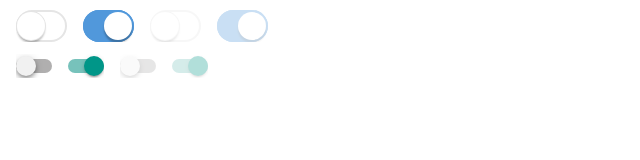
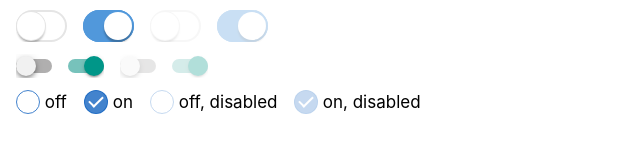
Before and after one commit to jammi/rsnc-onsen, a plain HTML site: page built/index.html in a window 1280 px wide. Shown: the whole page, without its empty margins (0-640 px from the left). Drawn offline with Linux system fonts and the light colour scheme.

Commit message:
Checkbox is functional now

```diff
--- a/built/test.js
+++ b/built/test.js
@@ -3,109 +3,96 @@ const LOAD = require('core/load');
 LOAD(() => {
   const Switch = require('onsen/switch');
   const MaterialSwitch = require('onsen/materialswitch');
-  // const Range = require('onsen/range');
-  // const MaterialRange = require('onsen/materialrange');
-  // const NavigationBar = require('onsen/navigationbar');
-  // const NavigationBarItem = require('onsen/navigationbaritem');
-  // const NavigationBarWithOutlineButton = require('onsen/navigationbarwithoutlinebutton');
-  // const BottomBar = require('onsen/bottombar');
-  // const NavigationBarWithSegment = require('onsen/navigationbarwithsegment');
-  // const MaterialNavigationBar = require('onsen/materialnavigationbar');
-  // const NoShadowNavigationBar = require('onsen/noshadownavigationbar');
-  // const MaterialNavigationBarWithIcons = require('onsen/materialnavigationbarwithicons');
-  // const TransparentNavigationBar = require('onsen/transparentnavigationbar');
-  // const Button = require('onsen/button');
-  // const OutlineButton = require('onsen/outlinebutton');
-  // const LightButton = require('onsen/lightbutton');
-  // const QuietButton = require('onsen/quietbutton');
-  // const CallToActionButton = require('onsen/calltoactionbutton');
-  // const LargeButton = require('onsen/largebutton');
-  // const LargeQuietButton = require('onsen/largequietbutton');
-  // const LargeCallToActionButton = require('onsen/largecalltoactionbutton');
-  // const MaterialButton = require('onsen/materialbutton');
-  // const MaterialFlatButton = require('onsen/materialflatbutton');
-  // const ButtonBar = require('onsen/buttonbar');
-  // const Segment = require('onsen/segment');
-  // const IconTabBar = require('onsen/icontabbar');
-  // const TabBar = require('onsen/tabbar');
-  // const IconOnlyTabBar = require('onsen/icononlytabbar');
-  // const TopTabBar = require('onsen/toptabbar');
-  // const BorderedTopTabBar = require('onsen/borderedtoptabbar');
-  // const MaterialTabBar = require('onsen/materialtabbar');
-  // const MaterialTabBarIconOnly = require('onsen/materialtabbaricononly');
-  // const MaterialTabBarIconAndLabel = require('onsen/materialtabbariconandlabel');
-  // const Notification = require('onsen/notification');
-  // const ToolBarButton = require('onsen/toolbarbutton');
-  // const Checkbox = require('onsen/checkbox');
-  // const NoBorderCheckbox = require('onsen/nobordercheckbox');
-  // const MaterialCheckbox = require('onsen/materialcheckbox');
-  // const RadioButton = require('onsen/radiobutton');
-  // const MaterialRadioButton = require('onsen/materialradiobutton');
-  // const List = require('onsen/list');
-  // const NoborderList = require('onsen/noborderlist');
-  // const CategoryListHeader = require('onsen/categorylistheader');
-  // const TappableList = require('onsen/tappablelist');
-  // const SwitchInListItem = require('onsen/switchinlistitem');
-  // const ListItemWithChevron = require('onsen/listitemwithchevron');
-  // const InsetList = require('onsen/insetlist');
-  // const RadioButtonInListItem = require('onsen/radiobuttoninlistitem');
-  // const CheckboxInListItem = require('onsen/checkboxinlistitem');
-  // const NoBorderCheckboxInListItem = require('onsen/nobordercheckboxinlistitem');
-  // const TextInputInListItem = require('onsen/textinputinlistitem');
-  // const TextareaInListItem = require('onsen/textareainlistitem');
-  // const RightLabelInListItem = require('onsen/rightlabelinlistitem');
-  // const ListItemWithSubtitle = require('onsen/listitemwithsubtitle');
-  // const ListItemWithThumbnail = require('onsen/listitemwiththumbnail');
-  // const ListItemWithIcon = require('onsen/listitemwithicon');
-  // const MaterialList = require('onsen/materiallist');
-  // const MaterialListWithHeader = require('onsen/materiallistwithheader');
-  // const MaterialListWithCheckboxes = require('onsen/materiallistwithcheckboxes');
-  // const MaterialListWithThumbnails = require('onsen/materiallistwiththumbnails');
-  // const MaterialListWithIcons = require('onsen/materiallistwithicons');
-  // const ListItemWithoutDivider = require('onsen/listitemwithoutdivider');
-  // const ListItemWithLongDivider = require('onsen/listitemwithlongdivider');
-  // const SearchInput = require('onsen/searchinput');
-  // const TextInput = require('onsen/textinput');
-  // const UnderbarTextInput = require('onsen/underbartextinput');
-  // const MaterialInput = require('onsen/materialinput');
-  // const Textarea = require('onsen/textarea');
-  // const TextareaTransparent = require('onsen/textareatransparent');
-  // const Dialog = require('onsen/dialog');
-  // const MaterialDialog = require('onsen/materialdialog');
-  // const AlertDialog = require('onsen/alertdialog');
-  // const AlertDialogWithoutTitle = require('onsen/alertdialogwithouttitle');
-  // const AlertDialogWithMultipleButtons = require('onsen/alertdialogwithmultiplebuttons');
-  // const AlertDialogWithMultipleButtons2 = require('onsen/alertdialogwithmultiplebuttons2');
-  // const MaterialAlertDialog = require('onsen/materialalertdialog');
-  // const Popover = require('onsen/popover');
-  // const PopoverDown = require('onsen/popoverdown');
-  // const PopoverLeft = require('onsen/popoverleft');
-  // const PopoverRight = require('onsen/popoverright');
-  // const Modal = require('onsen/modal');
-  // const ProgressBar = require('onsen/progressbar');
-  // const ProgressCircle = require('onsen/progresscircle');
-  // const Fab = require('onsen/fab');
-  // const FabMini = require('onsen/fabmini');
+  const Range = require('onsen/range');
+  const MaterialRange = require('onsen/materialrange');
+  const NavigationBar = require('onsen/navigationbar');
+  const NavigationBarItem = require('onsen/navigationbaritem');
+  const NavigationBarWithOutlineButton = require('onsen/navigationbarwithoutlinebutton');
+  const BottomBar = require('onsen/bottombar');
+  const NavigationBarWithSegment = require('onsen/navigationbarwithsegment');
+  const MaterialNavigationBar = require('onsen/materialnavigationbar');
+  const NoShadowNavigationBar = require('onsen/noshadownavigationbar');
+  const MaterialNavigationBarWithIcons = require('onsen/materialnavigationbarwithicons');
+  const TransparentNavigationBar = require('onsen/transparentnavigationbar');
+  const Button = require('onsen/button');
+  const OutlineButton = require('onsen/outlinebutton');
+  const LightButton = require('onsen/lightbutton');
+  const QuietButton = require('onsen/quietbutton');
+  const CallToActionButton = require('onsen/calltoactionbutton');
+  const LargeButton = require('onsen/largebutton');
+  const LargeQuietButton = require('onsen/largequietbutton');
+  const LargeCallToActionButton = require('onsen/largecalltoactionbutton');
+  const MaterialButton = require('onsen/materialbutton');
+  const MaterialFlatButton = require('onsen/materialflatbutton');
+  const ButtonBar = require('onsen/buttonbar');
+  const Segment = require('onsen/segment');
+  const IconTabBar = require('onsen/icontabbar');
+  const TabBar = require('onsen/tabbar');
+  const IconOnlyTabBar = require('onsen/icononlytabbar');
+  const TopTabBar = require('onsen/toptabbar');
+  const BorderedTopTabBar = require('onsen/borderedtoptabbar');
+  const MaterialTabBar = require('onsen/materialtabbar');
+  const MaterialTabBarIconOnly = require('onsen/materialtabbaricononly');
+  const MaterialTabBarIconAndLabel = require('onsen/materialtabbariconandlabel');
+  const Notification = require('onsen/notification');
+  const ToolBarButton = require('onsen/toolbarbutton');
+  const Checkbox = require('onsen/checkbox');
+  const NoBorderCheckbox = require('onsen/nobordercheckbox');
+  const MaterialCheckbox = require('onsen/materialcheckbox');
+  const RadioButton = require('onsen/radiobutton');
+  const MaterialRadioButton = require('onsen/materialradiobutton');
+  const List = require('onsen/list');
+  const NoborderList = require('onsen/noborderlist');
+  const CategoryListHeader = require('onsen/categorylistheader');
+  const TappableList = require('onsen/tappablelist');
+  const SwitchInListItem = require('onsen/switchinlistitem');
+  const ListItemWithChevron = require('onsen/listitemwithchevron');
+  const InsetList = require('onsen/insetlist');
+  const RadioButtonInListItem = require('onsen/radiobuttoninlistitem');
+  const CheckboxInListItem = require('onsen/checkboxinlistitem');
+  const NoBorderCheckboxInListItem = require('onsen/nobordercheckboxinlistitem');
+  const TextInputInListItem = require('onsen/textinputinlistitem');
+  const TextareaInListItem = require('onsen/textareainlistitem');
+  const RightLabelInListItem = require('onsen/rightlabelinlistitem');
+  const ListItemWithSubtitle = require('onsen/listitemwithsubtitle');
+  const ListItemWithThumbnail = require('onsen/listitemwiththumbnail');
+  const ListItemWithIcon = require('onsen/listitemwithicon');
+  const MaterialList = require('onsen/materiallist');
+  const MaterialListWithHeader = require('onsen/materiallistwithheader');
+  const MaterialListWithCheckboxes = require('onsen/materiallistwithcheckboxes');
+  const MaterialListWithThumbnails = require('onsen/materiallistwiththumbnails');
+  const MaterialListWithIcons = require('onsen/materiallistwithicons');
+  const ListItemWithoutDivider = require('onsen/listitemwithoutdivider');
+  const ListItemWithLongDivider = require('onsen/listitemwithlongdivider');
+  const SearchInput = require('onsen/searchinput');
+  const TextInput = require('onsen/textinput');
+  const UnderbarTextInput = require('onsen/underbartextinput');
+  const MaterialInput = require('onsen/materialinput');
+  const Textarea = require('onsen/textarea');
+  const TextareaTransparent = require('onsen/textareatransparent');
+  const Dialog = require('onsen/dialog');
+  const MaterialDialog = require('onsen/materialdialog');
+  const AlertDialog = require('onsen/alertdialog');
+  const AlertDialogWithoutTitle = require('onsen/alertdialogwithouttitle');
+  const AlertDialogWithMultipleButtons = require('onsen/alertdialogwithmultiplebuttons');
+  const AlertDialogWithMultipleButtons2 = require('onsen/alertdialogwithmultiplebuttons2');
+  const MaterialAlertDialog = require('onsen/materialalertdialog');
+  const Popover = require('onsen/popover');
+  const PopoverDown = require('onsen/popoverdown');
+  const PopoverLeft = require('onsen/popoverleft');
+  const PopoverRight = require('onsen/popoverright');
+  const Modal = require('onsen/modal');
+  const ProgressBar = require('onsen/progressbar');
+  const ProgressCircle = require('onsen/progresscircle');
+  const Fab = require('onsen/fab');
+  const FabMini = require('onsen/fabmini');
 
   const app = require('foundation/application').new();
   let top = 10;
   const padLeft = 16;
   const padTop = 12;
 
-  [Switch, MaterialSwitch/*, Range, MaterialRange, NavigationBar, NavigationBarItem, NavigationBarWithOutlineButton,
-    BottomBar, NavigationBarWithSegment, MaterialNavigationBar, NoShadowNavigationBar, MaterialNavigationBarWithIcons,
-    TransparentNavigationBar, Button, OutlineButton, LightButton, QuietButton, CallToActionButton, LargeButton,
-    LargeQuietButton, LargeCallToActionButton, MaterialButton, MaterialFlatButton, ButtonBar, Segment, IconTabBar,
-    TabBar, IconOnlyTabBar, TopTabBar, BorderedTopTabBar, MaterialTabBar, MaterialTabBarIconOnly,
-    MaterialTabBarIconAndLabel, Notification, ToolBarButton, Checkbox, NoBorderCheckbox, MaterialCheckbox, RadioButton,
-    MaterialRadioButton, List, NoborderList, CategoryListHeader, TappableList, SwitchInListItem, ListItemWithChevron,
-    InsetList, RadioButtonInListItem, CheckboxInListItem, NoBorderCheckboxInListItem, TextInputInListItem,
-    TextareaInListItem, RightLabelInListItem, ListItemWithSubtitle, ListItemWithThumbnail, ListItemWithIcon,
-    MaterialList, MaterialListWithHeader, MaterialListWithCheckboxes, MaterialListWithThumbnails, MaterialListWithIcons,
-    ListItemWithoutDivider, ListItemWithLongDivider, SearchInput, TextInput, UnderbarTextInput, MaterialInput,
-    Textarea, TextareaTransparent, Dialog, MaterialDialog, AlertDialog, AlertDialogWithoutTitle,
-    AlertDialogWithMultipleButtons, AlertDialogWithMultipleButtons2, MaterialAlertDialog, Popover, PopoverDown,
-    PopoverLeft, PopoverRight, Modal, ProgressBar, ProgressCircle, Fab, FabMini*/].forEach(Item => {
+  [Switch, MaterialSwitch].forEach(Item => {
       let left = padLeft;
       left += Item.new({
         rect: [left, top],
@@ -129,4 +116,47 @@ LOAD(() => {
         value: true
       }).optimalSize[1] + padTop;
     });
+  [Checkbox].forEach(Item => {
+      let left = padLeft;
+      left += Item.new({
+        rect: [left, top],
+        parent: app,
+        value: false,
+        label: 'off'
+      }).optimalSize[0] + padLeft;
+      left += Item.new({
+        rect: [left, top],
+        parent: app,
+        value: true,
+        label: 'on',
+      }).optimalSize[0] + padLeft;
+      left += Item.new({
+        rect: [left, top],
+        parent: app,
+        enabled: false,
+        label: 'off, disabled',
+      }).optimalSize[0] + padLeft;
+      top += Item.new({
+        rect: [left, top],
+        parent: app,
+        enabled: false,
+        value: true,
+        label: 'on, disabled',
+      }).optimalSize[1] + padTop;
+    });
 });
+
+/*Range, MaterialRange, NavigationBar, NavigationBarItem, NavigationBarWithOutlineButton,
+    BottomBar, NavigationBarWithSegment, MaterialNavigationBar, NoShadowNavigationBar, MaterialNavigationBarWithIcons,
+    TransparentNavigationBar, Button, OutlineButton, LightButton, QuietButton, CallToActionButton, LargeButton,
+    LargeQuietButton, LargeCallToActionButton, MaterialButton, MaterialFlatButton, ButtonBar, Segment, IconTabBar,
+    TabBar, IconOnlyTabBar, TopTabBar, BorderedTopTabBar, MaterialTabBar, MaterialTabBarIconOnly,
+    MaterialTabBarIconAndLabel, Notification, ToolBarButton, Checkbox, NoBorderCheckbox, MaterialCheckbox, RadioButton,
+    MaterialRadioButton, List, NoborderList, CategoryListHeader, TappableList, SwitchInListItem, ListItemWithChevron,
+    InsetList, RadioButtonInListItem, CheckboxInListItem, NoBorderCheckboxInListItem, TextInputInListItem,
+    TextareaInListItem, RightLabelInListItem, ListItemWithSubtitle, ListItemWithThumbnail, ListItemWithIcon,
+    MaterialList, MaterialListWithHeader, MaterialListWithCheckboxes, MaterialListWithThumbnails, MaterialListWithIcons,
+    ListItemWithoutDivider, ListItemWithLongDivider, SearchInput, TextInput, UnderbarTextInput, MaterialInput,
+    Textarea, TextareaTransparent, Dialog, MaterialDialog, AlertDialog, AlertDialogWithoutTitle,
+    AlertDialogWithMultipleButtons, AlertDialogWithMultipleButtons2, MaterialAlertDialog, Popover, PopoverDown,
+    PopoverLeft, PopoverRight, Modal, ProgressBar, ProgressCircle, Fab, FabMini*/
--- a/components/onsen/base/base.js
+++ b/components/onsen/base/base.js
@@ -32,6 +32,7 @@ class OnsenToggle extends OnsenBase {
   }
 
   refreshValue() {
+    console.log(this.value);
     if (this.value) {
       this.setAttrOfPart('control', 'checked', ' ');
     }
```
Also changed, not shown: components/onsen/checkbox/checkbox.js (+28 -2 lines), components/onsen/checkbox/themes/default/checkbox.html (+3 -17 lines), built/core.js, built/onsen.js.
